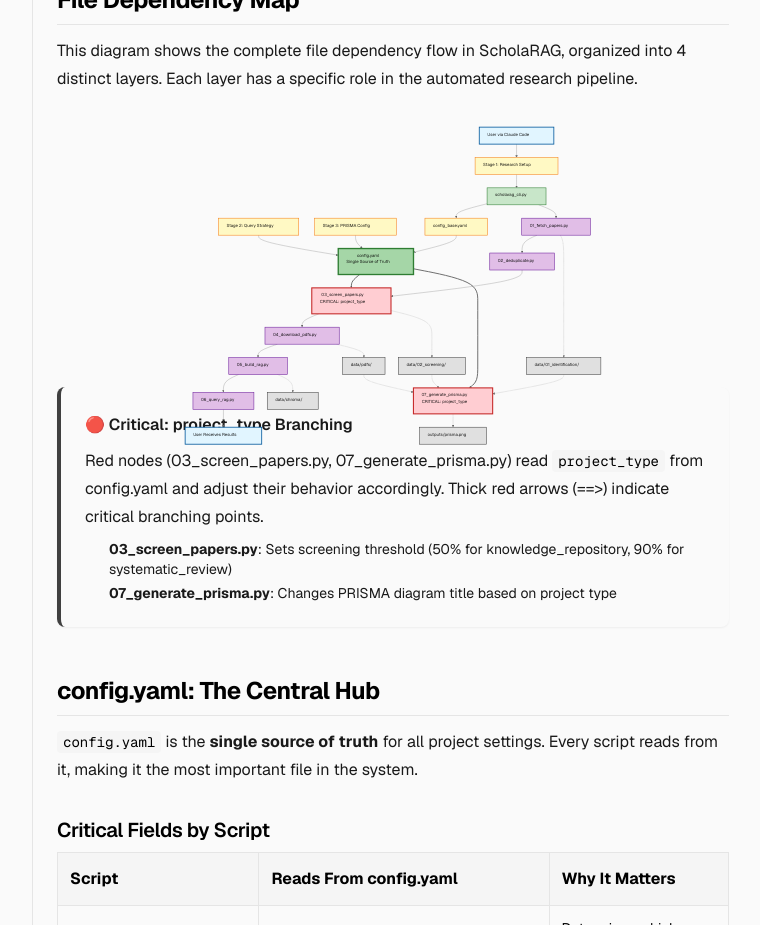
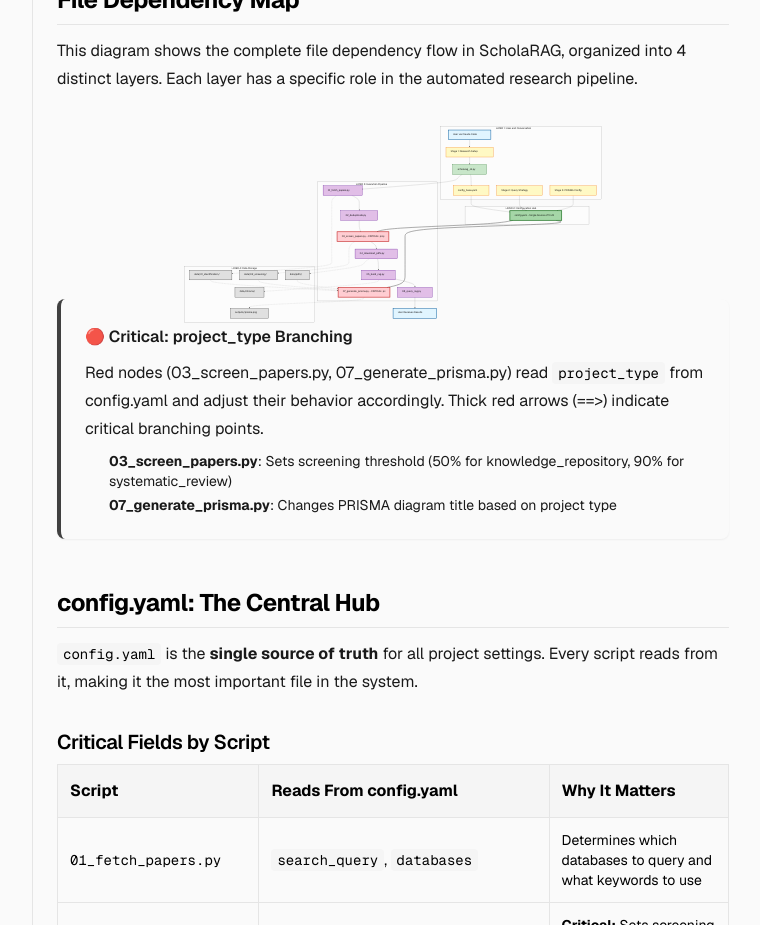
Before and after one commit to HosungYou/ResearcherRAG-helper, a Next.js app in the folder frontend/: page /codebook/architecture in a window 1280 px wide. Shown: the part 1160-2085 px from the top of the page, without its empty margins (223-983 px from the left). Built offline with nearby package versions, Linux system fonts and the light colour scheme.

Commit message:
Restore 4-layer subgraph structure in architecture diagram

```diff
--- a/frontend/app/codebook/architecture/page.tsx
+++ b/frontend/app/codebook/architecture/page.tsx
@@ -63,31 +63,45 @@ outputs/ (Final RAG system + PRISMA diagram)`}
 
           <Mermaid
             scale={1.4}
-            chart={`flowchart TD
+            chart={`graph TD
+    classDef userNode fill:#E1F5FF,stroke:#01579B,stroke-width:3px
+    classDef promptNode fill:#FFF9C4,stroke:#F57F17,stroke-width:2px
+    classDef configNode fill:#C8E6C9,stroke:#2E7D32,stroke-width:2px
+    classDef configHubNode fill:#A5D6A7,stroke:#2E7D32,stroke-width:5px
+    classDef scriptNode fill:#E1BEE7,stroke:#6A1B9A,stroke-width:2px
+    classDef criticalNode fill:#FFCDD2,stroke:#C62828,stroke-width:4px
+    classDef dataNode fill:#E0E0E0,stroke:#424242,stroke-width:2px
+
+    subgraph Layer1["LAYER 1: User and Conversation"]
         User["User via Claude Code"]
-
         Stage1["Stage 1: Research Setup"]
         Stage2["Stage 2: Query Strategy"]
         Stage3["Stage 3: PRISMA Config"]
-
         CLI["scholarag_cli.py"]
         BaseYAML["config_base.yaml"]
+    end
 
-    ConfigYAML["config.yaml<br/>Single Source of Truth"]
+    subgraph Layer2["LAYER 2: Configuration Hub"]
+        ConfigYAML["config.yaml - Single Source of Truth"]
+    end
 
+    subgraph Layer3["LAYER 3: Execution Pipeline"]
         Script01["01_fetch_papers.py"]
         Script02["02_deduplicate.py"]
-    Script03["03_screen_papers.py<br/>CRITICAL: project_type"]
+        Script03["03_screen_papers.py - CRITICAL: project_type"]
         Script04["04_download_pdfs.py"]
         Script05["05_build_rag.py"]
         Script06["06_query_rag.py"]
-    Script07["07_generate_prisma.py<br/>CRITICAL: project_type"]
+        Script07["07_generate_prisma.py - CRITICAL: project_type"]
+    end
 
+    subgraph Layer4["LAYER 4: Data Storage"]
         Data01["data/01_identification/"]
         Data02["data/02_screening/"]
         Data03["data/pdfs/"]
         Data04["data/chroma/"]
         Data05["outputs/prisma.png"]
+    end
 
     UserOut["User Receives Results"]
 
@@ -118,14 +132,6 @@ outputs/ (Final RAG system + PRISMA diagram)`}
     Data02 -.-> Script07
     Data03 -.-> Script07
     Script07 -.-> Data05
-
-    classDef userNode fill:#E1F5FF,stroke:#01579B,stroke-width:3px
-    classDef promptNode fill:#FFF9C4,stroke:#F57F17,stroke-width:2px
-    classDef configNode fill:#C8E6C9,stroke:#2E7D32,stroke-width:2px
-    classDef configHubNode fill:#A5D6A7,stroke:#2E7D32,stroke-width:5px
-    classDef scriptNode fill:#E1BEE7,stroke:#6A1B9A,stroke-width:2px
-    classDef criticalNode fill:#FFCDD2,stroke:#C62828,stroke-width:4px
-    classDef dataNode fill:#E0E0E0,stroke:#424242,stroke-width:2px
 
     class User,UserOut userNode
     class Stage1,Stage2,Stage3,BaseYAML promptNode
```
Lines whose indentation alone changed are shown as unchanged.
